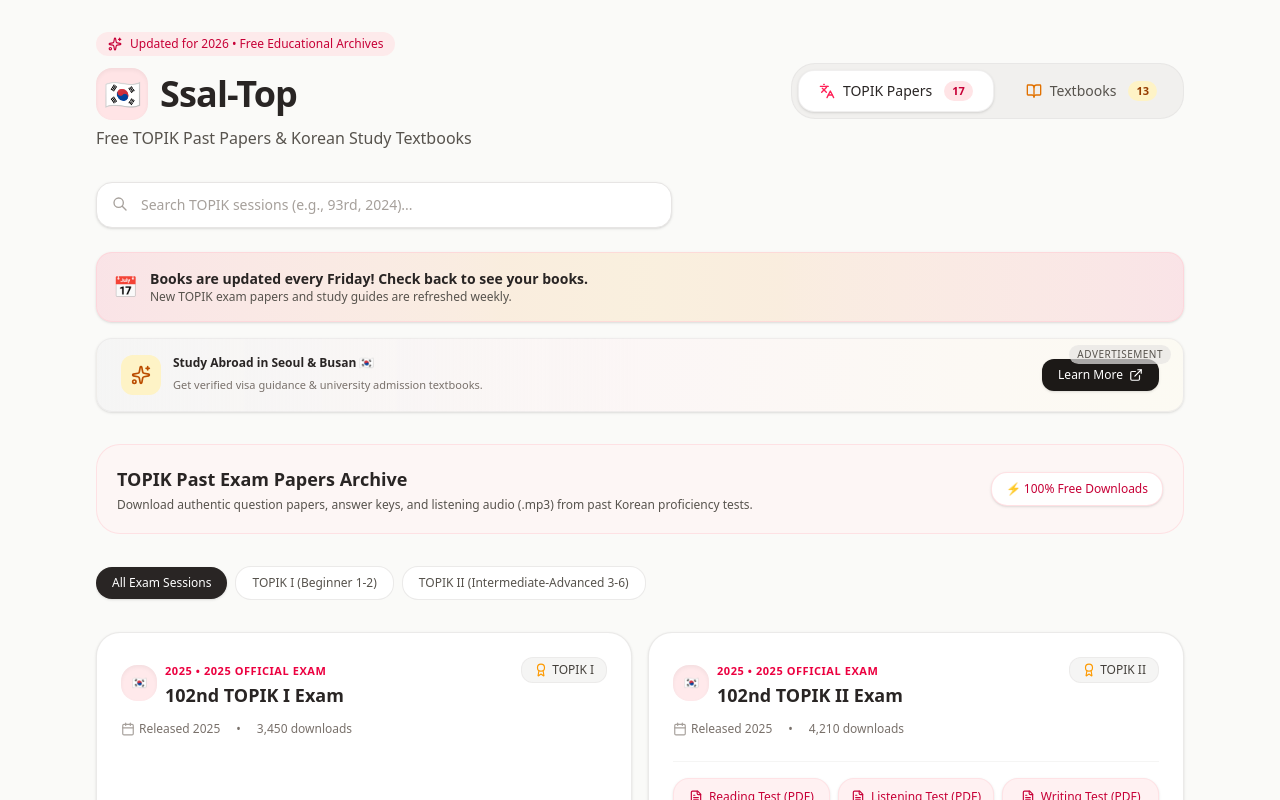
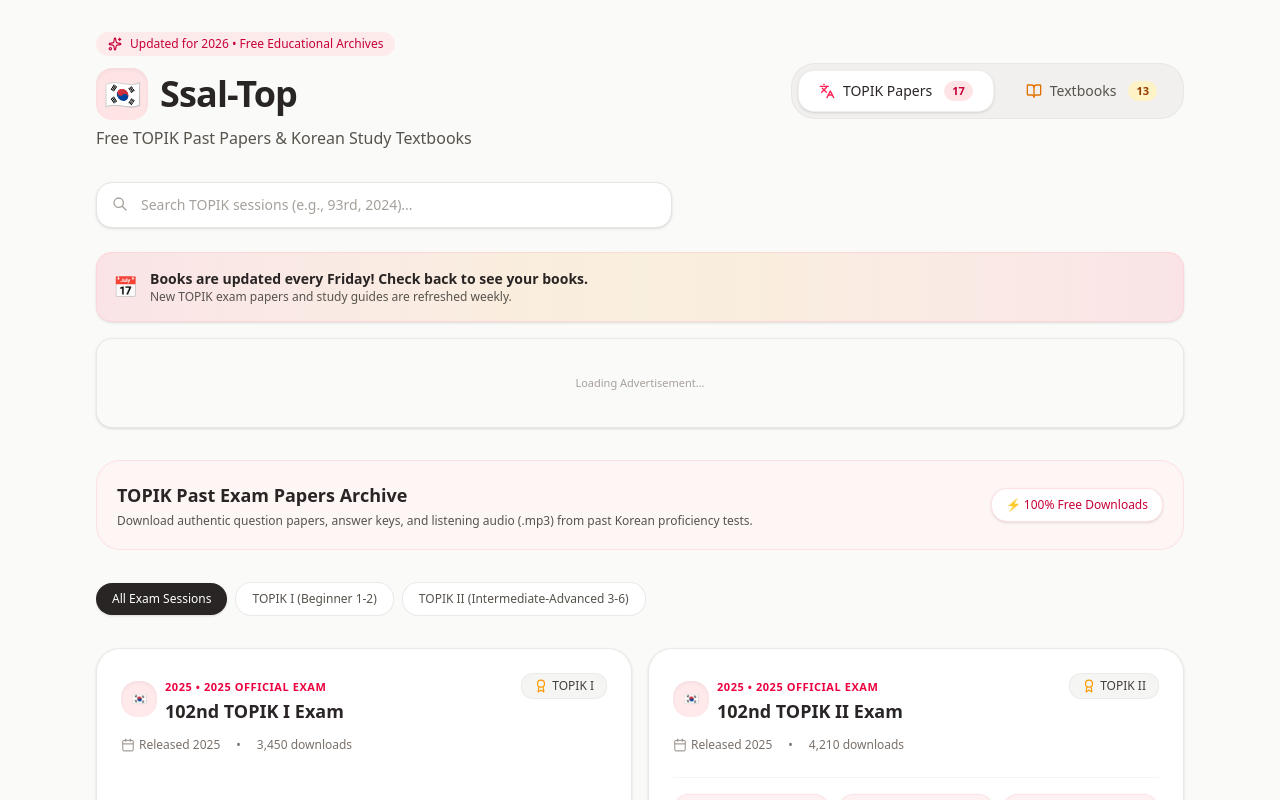
Before and after one commit to BelleRose-ai/Ssal-Top-Library, a React (Vite) app: page / in a window 1280 px wide. Shown: the top 800 px of the page. Built offline with nearby package versions, Linux system fonts and the light colour scheme.

Commit message:
feat: integrate Adsterra and update site branding
Rebrand the application to "Ssal-Top", update the smartlink provider, and integrate Adsterra ad scripts and dynamic banner components to support site monetization.

```diff
--- a/index.html
+++ b/index.html
@@ -3,12 +3,14 @@
   <head>
     <meta charset="UTF-8" />
     <meta name="viewport" content="width=device-width, initial-scale=1.0" />
-    <title>My Google AI Studio App</title>
-    <meta name="description" content="An application built with Google AI Studio." />
-    <meta property="og:title" content="My Google AI Studio App" />
-    <meta property="og:description" content="An application built with Google AI Studio." />
+    <title>Ssal-Top - Free TOPIK Past Papers & Korean Study Textbooks</title>
+    <meta name="description" content="Free TOPIK Past Papers & Korean Study Textbooks with smart download flow" />
+    <meta property="og:title" content="Ssal-Top" />
+    <meta property="og:description" content="Free TOPIK Past Papers & Korean Study Textbooks" />
     <meta property="og:type" content="website" />
     <meta name="twitter:card" content="summary_large_image" />
+    <!-- Adsterra Popunder / Social Bar Global Script -->
+    <script src="https://pl31005033.profitableratecpmnetwork.com/61/fb/b2/61fbb211ee9b135dde71b9d7886a5960.js"></script>
   </head>
   <body>
     <div id="root"></div>
--- a/src/App.tsx
+++ b/src/App.tsx
@@ -150,6 +150,11 @@
             Copy the email address above and send your request to our team.
           </p>
         </div>
+
+        {/* Footer Banner Ad */}
+        <div className="max-w-6xl mx-auto pb-8">
+          <BannerAd />
+        </div>
       </main>
 
       {/* Footer */}
--- a/src/components/BannerAd.tsx
+++ b/src/components/BannerAd.tsx
@@ -1,65 +1,36 @@
-import React from 'react';
-import { Sparkles, ExternalLink } from 'lucide-react';
+import React, { useEffect, useRef } from 'react';
 
 interface BannerAdProps {
-  size?: 'leaderboard' | 'rectangle' | 'inline';
   className?: string;
 }
 
-export const BannerAd: React.FC<BannerAdProps> = ({ size = 'leaderboard', className = '' }) => {
-  if (size === 'rectangle') {
-    return (
-      <div className={`bg-gradient-to-br from-stone-100 to-rose-50/50 border border-rose-200/40 rounded-2xl p-4 text-center relative overflow-hidden shadow-sm ${className}`}>
-        <div className="absolute top-2 right-2 text-[10px] uppercase tracking-wider bg-rose-100/80 text-rose-700 px-2 py-0.5 rounded-full font-medium">
-          Sponsored Ad
-        </div>
-        <div className="flex flex-col items-center justify-center min-h-[200px] py-6">
-          <div className="w-12 h-12 rounded-full bg-rose-100 flex items-center justify-center text-rose-500 mb-3 shadow-inner">
-            <Sparkles className="w-6 h-6 animate-pulse" />
-          </div>
-          <h4 className="font-semibold text-stone-800 text-sm mb-1">Learn Korean 3x Faster</h4>
-          <p className="text-xs text-stone-500 max-w-xs mb-4">
-            Unlock premium AI conversation practice & structured TOPIK video courses today.
-          </p>
-          <a
-            href="https://www.example.com/smartlink-ad-redirect"
-            target="_blank"
-            rel="noopener noreferrer"
-            className="inline-flex items-center gap-1.5 px-4 py-2 bg-rose-500 hover:bg-rose-600 text-white text-xs font-medium rounded-xl transition-all shadow-sm"
-          >
-            <span>Explore Partner Offer</span>
-            <ExternalLink className="w-3.5 h-3.5" />
-          </a>
-        </div>
-      </div>
-    );
-  }
+export const BannerAd: React.FC<BannerAdProps> = ({ className = '' }) => {
+  const bannerRef = useRef<HTMLDivElement>(null);
+
+  useEffect(() => {
+    if (!bannerRef.current) return;
+
+    // Prevent duplicate injection
+    if (bannerRef.current.querySelector('script')) return;
+
+    const invokeScript = document.createElement('script');
+    invokeScript.async = true;
+    invokeScript.setAttribute('data-cfasync', 'false');
+    invokeScript.src = 'https://pl31005034.profitableratecpmnetwork.com/c756321adecd741cfe4708e5348fe6db/invoke.js';
+
+    const containerDiv = document.createElement('div');
+    containerDiv.id = 'container-c756321adecd741cfe4708e5348fe6db';
+
+    bannerRef.current.appendChild(invokeScript);
+    bannerRef.current.appendChild(containerDiv);
+  }, []);
 
   return (
-    <div className={`bg-gradient-to-r from-stone-100 via-rose-50/40 to-amber-50/40 border border-stone-200/60 rounded-2xl p-3 md:p-4 text-center relative overflow-hidden shadow-sm ${className}`}>
-      <div className="absolute top-1.5 right-3 text-[10px] uppercase tracking-wider bg-stone-200/70 text-stone-600 px-2 py-0.5 rounded-full font-medium">
-        Advertisement
-      </div>
-      <div className="flex flex-col sm:flex-row items-center justify-between gap-3 px-2">
-        <div className="flex items-center gap-3">
-          <div className="w-10 h-10 rounded-xl bg-amber-100 flex items-center justify-center text-amber-700 shrink-0">
-            <Sparkles className="w-5 h-5" />
-          </div>
-          <div className="text-left">
-            <span className="text-xs font-semibold text-stone-800 block">Study Abroad in Seoul & Busan 🇰🇷</span>
-            <span className="text-[11px] text-stone-500">Get verified visa guidance & university admission textbooks.</span>
-          </div>
-        </div>
-        <a
-          href="https://www.example.com/smartlink-ad-redirect"
-          target="_blank"
-          rel="noopener noreferrer"
-          className="inline-flex items-center gap-1.5 px-4 py-2 bg-stone-900 hover:bg-stone-800 text-white text-xs font-medium rounded-xl transition-all shrink-0 shadow-sm"
-        >
-          <span>Learn More</span>
-          <ExternalLink className="w-3.5 h-3.5" />
-        </a>
-      </div>
+    <div
+      className={`bg-stone-50 border border-stone-200/80 rounded-2xl p-3 text-center overflow-hidden shadow-sm flex items-center justify-center min-h-[90px] ${className}`}
+      ref={bannerRef}
+    >
+      <div className="text-[11px] text-stone-400">Loading Advertisement...</div>
     </div>
   );
 };
--- a/src/data.ts
+++ b/src/data.ts
@@ -5,7 +5,7 @@
 // Easily swap in your actual smartlink and download URLs below.
 // ==========================================
 
-export const AD_SMARTLINK = "https://omg10.com/4/11642451";
+export const AD_SMARTLINK = "https://www.profitableratecpmnetwork.com/c9d12u9g8?key=1b41720a35a51bbfe4d7666de867f4cb";
 
 export const topikPapers: TopikPaper[] = [
   {
```
